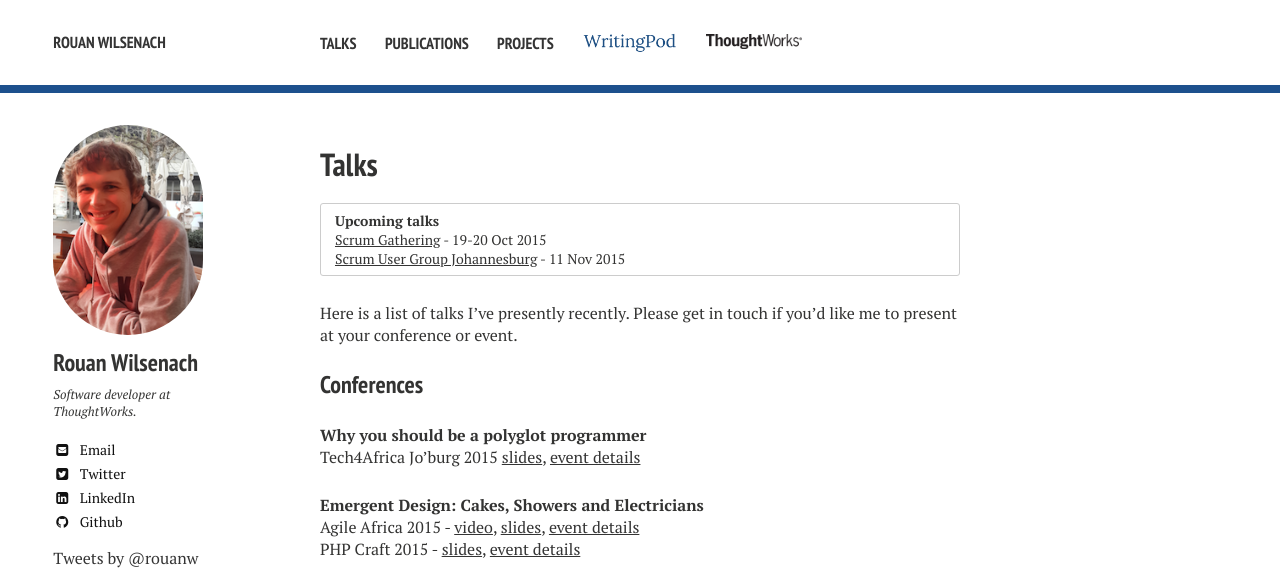
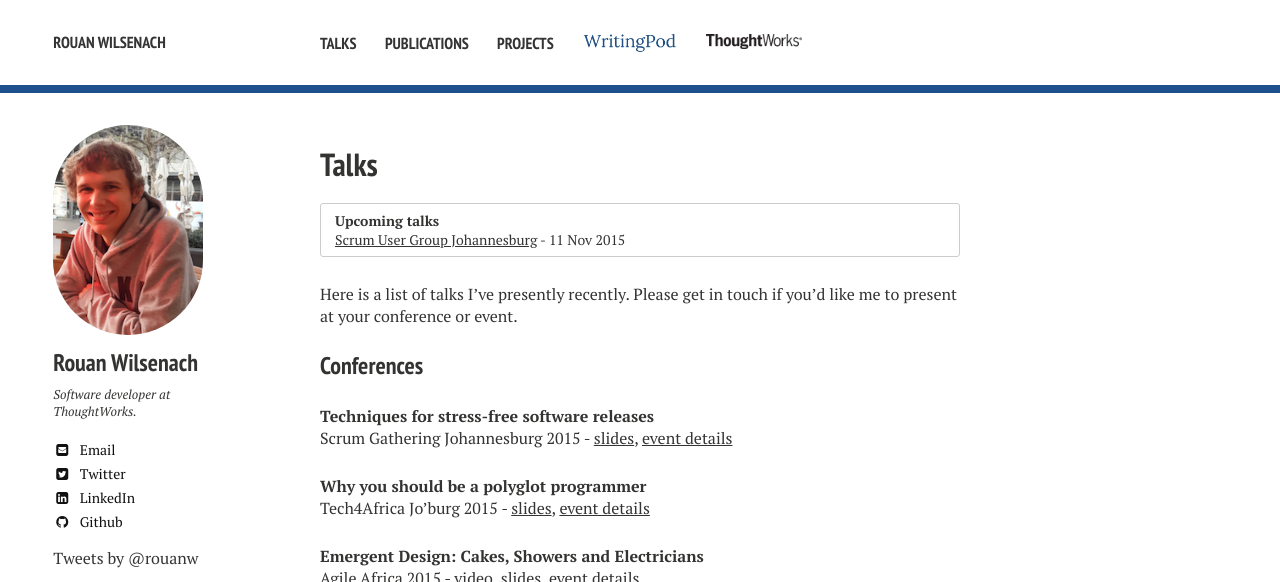
Before and after one commit to rouanw/rouanw.github.io, a Jekyll site: the page built from talks/index.md, in a window 1280 px wide and 900 px high, cut to the strip 0-582 px from the top of the window. Built offline with Jekyll 4.4.1, drawn with Linux system fonts in a browser that asks for light colours; nearby versions of some CDN libraries; some web fonts are replaced; comment, search, counter and statistics services are not loaded.

Commit message:
added sgza talk

```diff
--- a/talks/index.md
+++ b/talks/index.md
@@ -7,7 +7,6 @@ share: false
 # Talks
 
 __Upcoming talks__
-[Scrum Gathering](http://sugsa.org.za/scrum-gathering-south-africa-2015/speakers/rouan-wilsenach-heroes-need-sleep-too-techniques-for-stress-free-software-releases/) - 19-20 Oct 2015
 [Scrum User Group Johannesburg](http://www.meetup.com/Scrum-User-Group-Johannesburg/events/219835943/) - 11 Nov 2015
 {: .notice}
 
@@ -15,9 +14,11 @@ Here is a list of talks I've presently recently. Please get in touch if you'd li
 
 ### Conferences
 
+__Techniques for stress-free software releases__
+Scrum Gathering Johannesburg 2015 - [slides](http://www.slideshare.net/rouanw/techniques-for-stress-free-software-releases), [event details](http://sugsa.org.za/scrum-gathering-south-africa-2015/speakers/rouan-wilsenach-heroes-need-sleep-too-techniques-for-stress-free-software-releases/)
+
 __Why you should be a polyglot programmer__
-Tech4Africa Jo'burg 2015
-[slides](http://www.slideshare.net/rouanw/be-a-polyglot-programmer-r-wilsenach), [event details](http://t4a2015.sched.org/event/c1af75599f69612f590d3a3f01099961)
+Tech4Africa Jo'burg 2015 - [slides](http://www.slideshare.net/rouanw/be-a-polyglot-programmer-r-wilsenach), [event details](http://t4a2015.sched.org/event/c1af75599f69612f590d3a3f01099961)
 
 __Emergent Design: Cakes, Showers and Electricians__
 Agile Africa 2015 - [video](https://www.youtube.com/watch?v=30sYOHSh3LY), [slides](http://www.slideshare.net/rouanw/emergent-design-cakes-showers-and-electricians), [event details](http://agileafrica.jcse.org.za/proposal/emergent-design-cakes-showers-and-electricians)
```
Also changed, not shown: index.md (+0 -1 lines).
